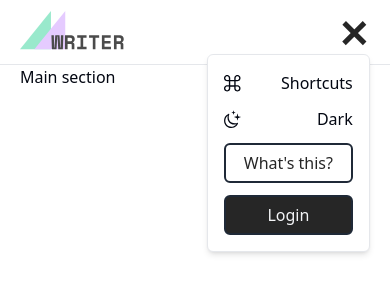
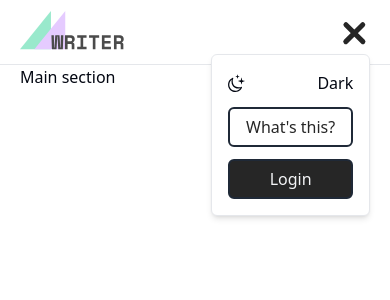
Before and after one commit to nabeelcodes/markedwriter, a React (Vite) app: page / in a window 390 px wide. Both pictures are taken after a click on the button 355 px from the left and 32 px from the top of the page. Shown: the top 300 px of the page. Built offline with nearby package versions, Linux system fonts and the light colour scheme; a small style sheet from the web is missing.

Commit message:
Added modal for Keyboard Shortcuts
- Added `CloseIconSVG` as a react component.
- Removed Keyboard Shortcuts from mobile nav.
- Added keyframe and animation data to tailwind config.
- Installed Radix-Dialog component.

```diff
--- a/package.json
+++ b/package.json
@@ -10,6 +10,7 @@
 		"preview": "vite preview"
 	},
 	"dependencies": {
+		"@radix-ui/react-dialog": "^1.0.4",
 		"@radix-ui/react-dropdown-menu": "^2.0.5",
 		"jotai": "^2.2.2",
 		"react": "^18.2.0",
--- /dev/null
+++ b/src/assets/CloseIconSVG.tsx
@@ -0,0 +1,16 @@
+export const CloseIcon = () => {
+	return (
+		<svg
+			width='12'
+			height='12'
+			viewBox='0 0 17 16'
+			fill='none'
+			xmlns='http://www.w3.org/2000/svg'
+		>
+			<path
+				d='M1.23528 15.4277C1.35247 15.5384 1.48593 15.6133 1.63567 15.6523C1.78541 15.6914 1.93515 15.6914 2.08489 15.6523C2.23463 15.6133 2.36484 15.5384 2.47551 15.4277L8.72551 9.17775L14.9755 15.4277C15.0862 15.5384 15.2164 15.6133 15.3661 15.6523C15.5158 15.6914 15.6672 15.693 15.8202 15.6572C15.9732 15.6214 16.105 15.5449 16.2157 15.4277C16.3264 15.3171 16.3997 15.1869 16.4355 15.0371C16.4713 14.8874 16.4713 14.7377 16.4355 14.5879C16.3997 14.4382 16.3264 14.308 16.2157 14.1972L9.96575 7.93752L16.2157 1.68752C16.3264 1.57684 16.4013 1.44664 16.4404 1.2969C16.4795 1.14716 16.4795 0.997419 16.4404 0.847679C16.4013 0.69794 16.3264 0.567731 16.2157 0.457054C16.0986 0.339867 15.9651 0.263369 15.8154 0.227562C15.6656 0.191755 15.5158 0.191755 15.3661 0.227562C15.2164 0.263369 15.0862 0.339867 14.9755 0.457054L8.72551 6.70705L2.47551 0.457054C2.36484 0.339867 2.23301 0.263369 2.08001 0.227562C1.92702 0.191755 1.77565 0.191755 1.62591 0.227562C1.47617 0.263369 1.34596 0.339867 1.23528 0.457054C1.12461 0.567731 1.05136 0.69794 1.01556 0.847679C0.979749 0.997419 0.979749 1.14716 1.01556 1.2969C1.05136 1.44664 1.12461 1.57684 1.23528 1.68752L7.48528 7.93752L1.23528 14.1972C1.12461 14.308 1.04974 14.4382 1.01067 14.5879C0.971611 14.7377 0.969983 14.8874 1.00579 15.0371C1.0416 15.1869 1.1181 15.3171 1.23528 15.4277Z'
+				fill='black'
+			/>
+		</svg>
+	);
+};
--- a/src/components/NavItemAbout.tsx
+++ b/src/components/NavItemAbout.tsx
@@ -14,7 +14,7 @@ export const NavItemAbout = forwardRef<HTMLLIElement>((props, forwardedRef) => {
 		>
 			<button
 				className={cn(
-					'w-full rounded-md border-2 border-gray-800 py-1.5 text-neutral-800 md:px-3',
+					'w-full rounded-md border-2 border-gray-800 px-4 py-1.5 text-neutral-800 md:px-3',
 					{
 						'border-gray-300 text-gray-300': darkTheme
 					}
--- a/src/components/NavItemShortcuts.tsx
+++ b/src/components/NavItemShortcuts.tsx
@@ -1,24 +1,67 @@
+import * as RadixDialog from '@radix-ui/react-dialog';
 import { useAtom } from 'jotai';
-import { forwardRef } from 'react';
 import { darkModeAtom } from '../store/appState';
+import { theme } from '../store/theme';
+import { CloseIcon } from '../assets/CloseIconSVG';
 import { CmdIcon } from '../assets/CmdIconSVG';
-import { theme } from '../store/theme';
+import { cn } from '../utilities/classNameHelper';
 
-export const NavItemShortcuts = forwardRef<HTMLLIElement>(
-	(props, forwardedRef) => {
-		const [darkTheme] = useAtom(darkModeAtom);
+export const NavItemShortcuts = () => {
+	const [darkTheme] = useAtom(darkModeAtom);
 
-		return (
-			<li
-				className='list-none'
-				ref={forwardedRef}
-				{...props}
-			>
-				<button className='flex items-center justify-between space-x-10'>
+	return (
+		<RadixDialog.Root>
+			<RadixDialog.Trigger asChild>
+				<button>
 					<CmdIcon fill={darkTheme ? theme.light : undefined} />
-					<span className='md:hidden'>Shortcuts</span>
 				</button>
-			</li>
-		);
-	}
-);
+			</RadixDialog.Trigger>
+
+			<RadixDialog.Portal>
+				<RadixDialog.Overlay className='fixed inset-0 backdrop-blur-[2px] data-[state=open]:animate-overlayShow' />
+
+				<RadixDialog.Content
+					className={cn(
+						'fixed left-[50%] top-[50%] w-max max-w-[540px] translate-x-[-50%] translate-y-[-50%] rounded-lg border border-gray-100 bg-white px-6 py-6 text-neutral-800 shadow-lg focus:outline-none data-[state=open]:animate-contentShow',
+						{
+							'bg-neutral-800 text-gray-300': darkTheme
+						}
+					)}
+				>
+					<RadixDialog.Title className='mb-4 border-b-2 pb-2 font-mabryProBold text-2xl'>
+						Keyboard Shortcuts
+					</RadixDialog.Title>
+					<RadixDialog.Description className='font-mabryProRegular'>
+						To increase your productivity when working with markdown, you can
+						use the following keyboard shortcuts by pressing{' '}
+						<code className='rounded border px-1 font-mono'>Cmd + Ctrl</code> on
+						a Mac or{' '}
+						<code className='rounded border px-1 font-mono'>Alt + Ctrl</code> on
+						Windows :
+						<ul className='list-disc p-4 pb-0'>
+							{[...Array(8)].map((_, i) => (
+								<li
+									key={i}
+									className='mb-2'
+								>
+									<code className='rounded border px-1 font-mono'>
+										Cmd + Ctrl + t
+									</code>{' '}
+									: insert a table
+								</li>
+							))}
+						</ul>
+					</RadixDialog.Description>
+					<RadixDialog.Close asChild>
+						<button
+							aria-label='Close'
+							className='absolute right-4 top-4 opacity-70'
+						>
+							<CloseIcon />
+						</button>
+					</RadixDialog.Close>
+				</RadixDialog.Content>
+			</RadixDialog.Portal>
+		</RadixDialog.Root>
+	);
+};
--- a/src/components/NavMenuMobile.tsx
+++ b/src/components/NavMenuMobile.tsx
@@ -1,9 +1,8 @@
-import * as DropdownMenu from '@radix-ui/react-dropdown-menu';
+import * as RadixDropdownMenu from '@radix-ui/react-dropdown-menu';
 import { useAtom } from 'jotai';
 import { darkModeAtom } from '../store/appState';
 import { cn } from '../utilities/classNameHelper';
 import { NavMenuTrigger } from './NavMenuTrigger';
-import { NavItemShortcuts } from './NavItemShortcuts';
 import { NavItemThemeToggle } from './NavItemThemeToggle';
 import { NavItemAbout } from './NavItemAbout';
 import { NavItemLogin } from './NavItemLogin';
@@ -12,13 +11,13 @@ export const NavMenuMobile = () => {
 	const [darkTheme] = useAtom(darkModeAtom);
 
 	return (
-		<DropdownMenu.Root>
-			<DropdownMenu.Trigger asChild>
+		<RadixDropdownMenu.Root>
+			<RadixDropdownMenu.Trigger asChild>
 				<NavMenuTrigger darktheme={darkTheme ? 'enabled' : 'disabled'} />
-			</DropdownMenu.Trigger>
+			</RadixDropdownMenu.Trigger>
 
-			<DropdownMenu.Portal>
-				<DropdownMenu.Content
+			<RadixDropdownMenu.Portal>
+				<RadixDropdownMenu.Content
 					sideOffset={10}
 					align='end'
 					asChild
@@ -32,28 +31,24 @@ export const NavMenuMobile = () => {
 						)}
 					>
 						<ul className='space-y-3'>
-							<DropdownMenu.Item asChild>
-								<NavItemShortcuts />
-							</DropdownMenu.Item>
-
-							<DropdownMenu.Item
+							<RadixDropdownMenu.Item
 								onSelect={(event) => event.preventDefault()}
 								asChild
 							>
 								<NavItemThemeToggle />
-							</DropdownMenu.Item>
+							</RadixDropdownMenu.Item>
 
-							<DropdownMenu.Item asChild>
+							<RadixDropdownMenu.Item asChild>
 								<NavItemAbout />
-							</DropdownMenu.Item>
+							</RadixDropdownMenu.Item>
 
-							<DropdownMenu.Item asChild>
+							<RadixDropdownMenu.Item asChild>
 								<NavItemLogin />
-							</DropdownMenu.Item>
+							</RadixDropdownMenu.Item>
 						</ul>
 					</nav>
-				</DropdownMenu.Content>
-			</DropdownMenu.Portal>
-		</DropdownMenu.Root>
+				</RadixDropdownMenu.Content>
+			</RadixDropdownMenu.Portal>
+		</RadixDropdownMenu.Root>
 	);
 };
--- a/src/styles/navMenuTrigger.module.css
+++ b/src/styles/navMenuTrigger.module.css
@@ -9,13 +9,23 @@
 .line {
 	height: 5px;
 	display: block;
+	border-radius: 10px;
 	-webkit-transition: all 0.3s ease-in-out;
 	-o-transition: all 0.3s ease-in-out;
 	transition: all 0.3s ease-in-out;
 }
 
+.line:nth-child(1),
+.line:nth-child(3) {
+	width: 50%;
+}
+
 .line:nth-child(2) {
-	width: 1.4em;
+	width: 100%;
+}
+
+.line:nth-child(3) {
+	transform: translateX(100%);
 }
 
 .triggerButton[data-state='open'] .hamburger {
@@ -32,7 +42,7 @@
 }
 
 .triggerButton[data-state='open'] .line:nth-child(2) {
-	width: 0px;
+	width: 0%;
 }
 
 .triggerButton[data-state='open'] .line:nth-child(1),
@@ -40,6 +50,7 @@
 	-webkit-transition-delay: 0.3s;
 	-o-transition-delay: 0.3s;
 	transition-delay: 0.3s;
+	width: 100%;
 }
 
 .triggerButton[data-state='open'] .line:nth-child(1) {
--- a/tailwind.config.js
+++ b/tailwind.config.js
@@ -13,6 +13,20 @@ export default {
 					...defaultTheme.fontFamily.sans
 				],
 				mabryProBold: ["'MabryPro-bold'", ...defaultTheme.fontFamily.sans]
+			},
+			keyframes: {
+				overlayShow: {
+					from: { opacity: 0 },
+					to: { opacity: 1 }
+				},
+				contentShow: {
+					from: { opacity: 0, transform: 'translate(-50%, -40%) scale(0.8)' },
+					to: { opacity: 1, transform: 'translate(-50%, -50%) scale(1)' }
+				}
+			},
+			animation: {
+				overlayShow: 'overlayShow 200ms cubic-bezier(0.16, 1, 0.3, 1)',
+				contentShow: 'contentShow 200ms cubic-bezier(0.16, 1, 0.3, 1)'
 			}
 		}
 	},
```
Also changed, not shown: 1 other file (tests, documents, lock files or other folders).
